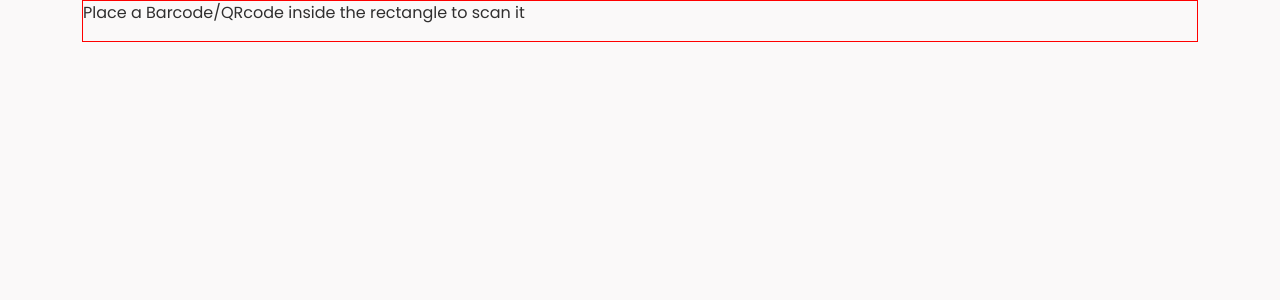
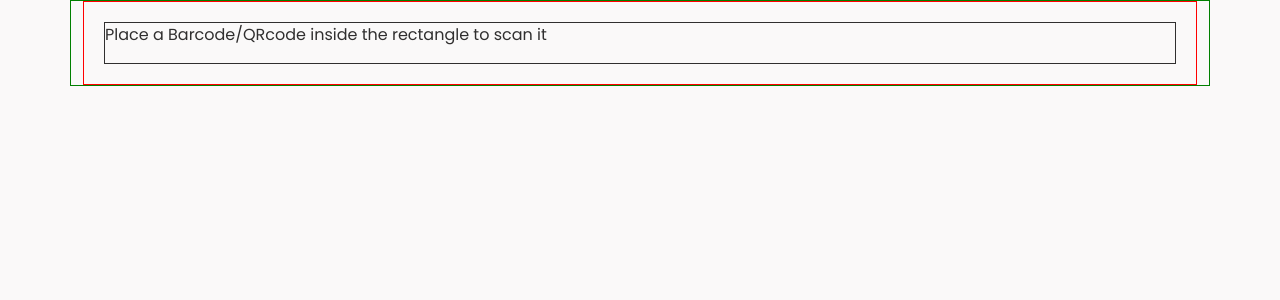
Before and after one commit to MarkRyuo/SalesInventoryManagementSystem_SIMS, a React (Vite) app in the folder client/: page /NewAssetsScanner in a window 1280 px wide. Shown: the top 300 px of the page. Built offline with nearby package versions, Linux system fonts and the light colour scheme.

Commit message:
Update: System

```diff
--- a/client/src/components/StaffPortal/AddNewAssets/NewAssetsScanner.jsx
+++ b/client/src/components/StaffPortal/AddNewAssets/NewAssetsScanner.jsx
@@ -5,11 +5,11 @@ function NewAssetsScanner() {
 
     return (
         <Container fluid>
-            <Container fluid='md'>
-                <div style={{border: '1px solid red'}}>
-                    <div>
+            <Container fluid='md' className='' style={{border: '1px solid green'}}>
+                <div style={{border: '1px solid red', padding: 20}}>
+                    <div style={{border: '1px solid'}}>
                         {/* Camera Here */}
-                        <p>Place a Barcode/QRcode inside the rectangle to scan it</p>
+                        <p className="fs-6">Place a Barcode/QRcode inside the rectangle to scan it</p>
                     </div>
                 </div>
             </Container>
```
